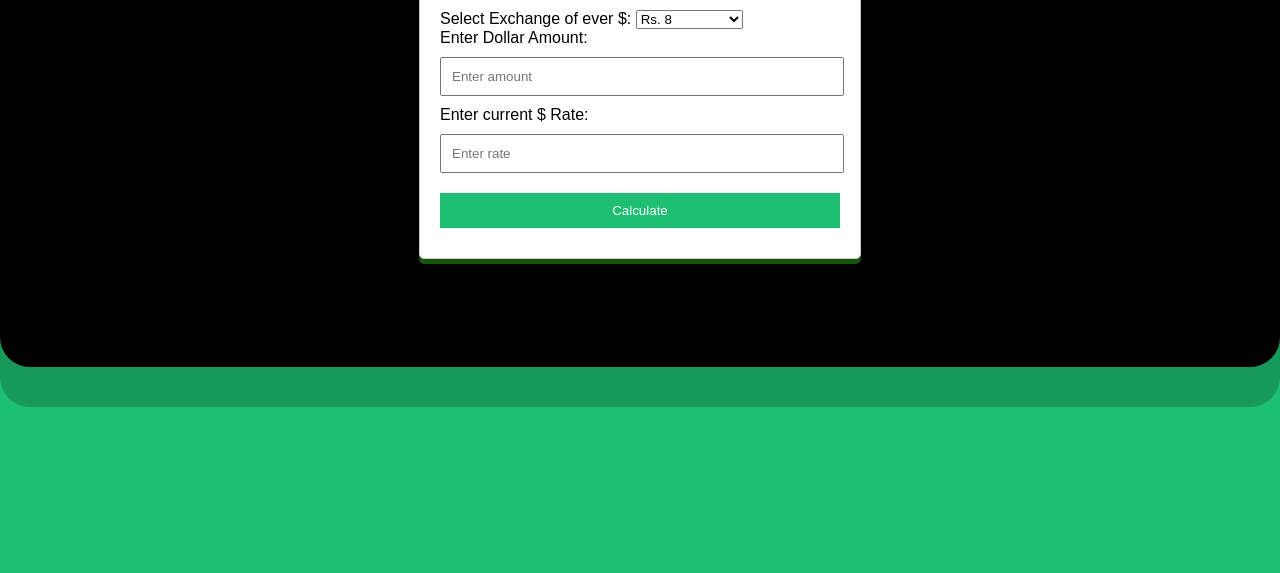
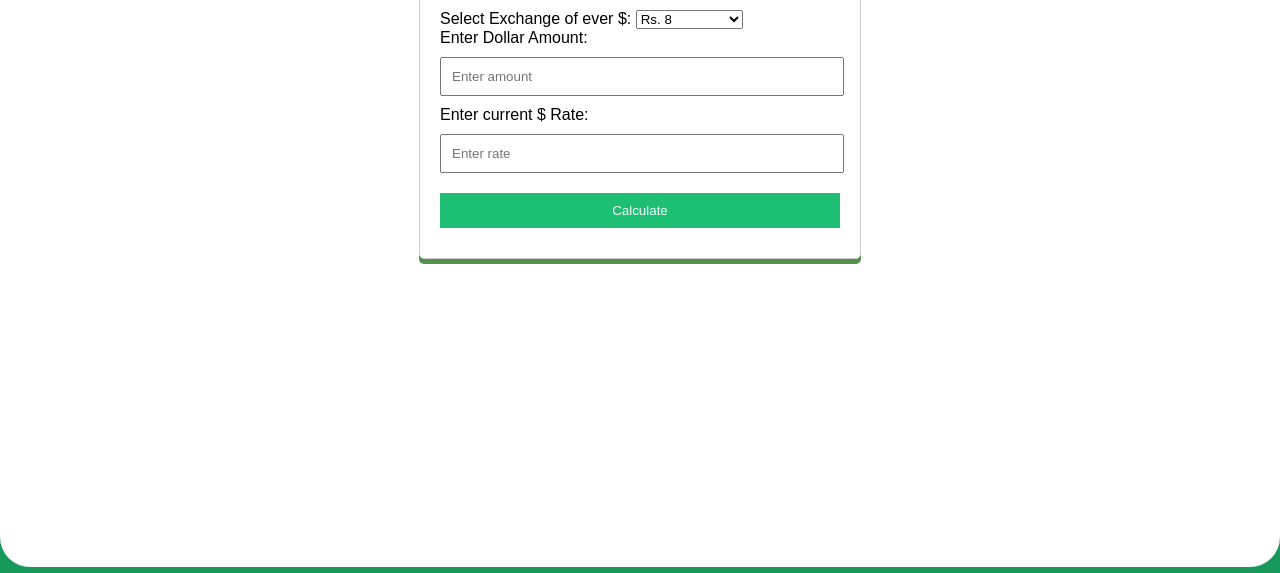
Before and after one commit to MuhammadJunaidHashmi/fiverr-conversion-calculator, a plain HTML site: page index.html in a window 1280 px wide. Shown: the part 227-800 px from the top of the page. Drawn offline with Linux system fonts and the light colour scheme; no server answers.

Commit message:
Update styles.css

```diff
--- a/src/styles.css
+++ b/src/styles.css
@@ -112,9 +112,9 @@
       }
 
       .tab-content {
-       background-color: #000;
+       background-color: #fff;
 
-       height: 515px;
+       height: 715px;
         display: none;
         padding: 20px;
 
```
